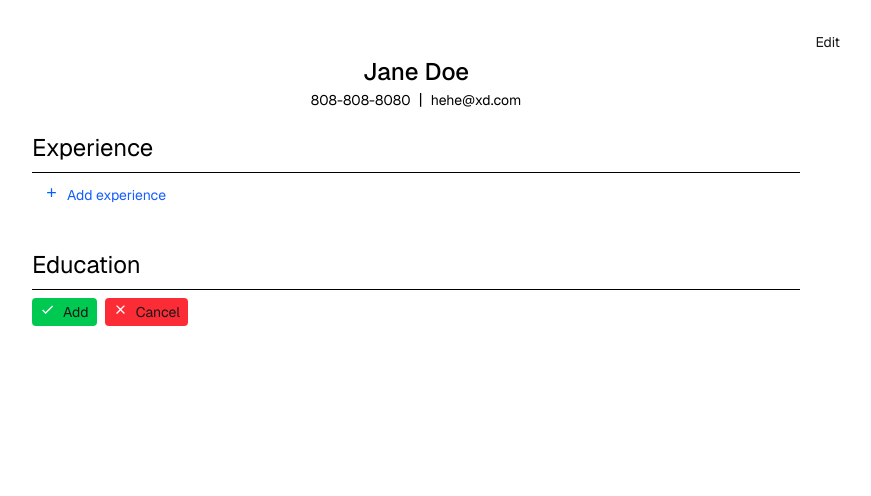
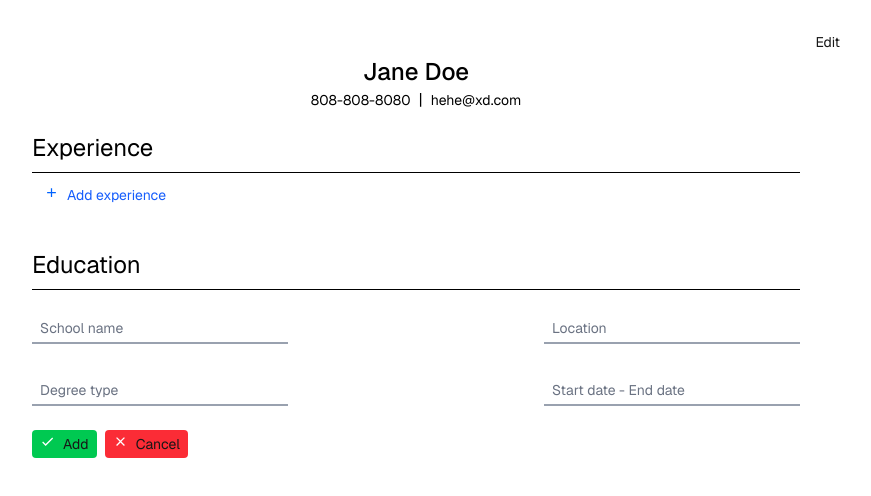
Before and after one commit to Splavacodo/cv-generator, a Next.js app: page / in a window 1280 px wide. Both pictures are taken after a click on the button "Add education". Shown: the top 496 px of the page, without its empty margins (224-1095 px from the left). Built offline with nearby package versions, Linux system fonts and the light colour scheme.

Commit message:
Added an education state within the Section component to keep track of inputs for adding an education and updated rendering logic to show input fields on add education button click

```diff
--- a/app/components/Section.tsx
+++ b/app/components/Section.tsx
@@ -20,10 +20,18 @@ export default function Section({ title, type }: { title: string, type: string})
         jobLocation: "",
         jobDescription: ""
     });
+    const [education, setEducation] = useState({
+        id: "",
+        schoolName: "",
+        schoolLocation: "",
+        degreeType: "",
+        datesOfAttendence: ""
+    })
 
     function handleIsAddingStatus(addingStatus: boolean) {
         setEditingIdx(-1);
         clearExperienceInputs();
+        // clearEducationInputs();
         setAdding(addingStatus);
     }
 
@@ -59,6 +67,34 @@ export default function Section({ title, type }: { title: string, type: string})
         setExperience({
             ...experience,
             jobDescription: event.target.value
+        });
+    }
+
+    function handleSchoolNameChange(event: React.ChangeEvent<HTMLInputElement>) {
+        setEducation({
+            ...education,
+            schoolName: event.target.value
+        });
+    }
+
+    function handleSchoolLocationChange(event: React.ChangeEvent<HTMLInputElement>) {
+        setEducation({
+            ...education,
+            schoolLocation: event.target.value
+        });
+    }
+
+    function handleDegreeTypeChange(event: React.ChangeEvent<HTMLInputElement>) {
+        setEducation({
+            ...education,
+            degreeType: event.target.value
+        });
+    }
+
+    function handleSchoolAttendenceDatesChange(event: React.ChangeEvent<HTMLInputElement>) {
+        setEducation({
+            ...education,
+            datesOfAttendence: event.target.value
         });
     }
 
@@ -117,6 +153,18 @@ export default function Section({ title, type }: { title: string, type: string})
 
         setExperience(emptyExperience);
     }
+
+    // function clearEducationInputs() {
+    //     const emptyEducation = {
+    //         id: "",
+    //         schoolName: "",
+    //         schoolLocation: "",
+    //         degreeType: "",
+    //         datesOfAttendence: ""
+    //     }
+
+    //     setEducation(emptyEducation);
+    // }
 
     {
         switch(type) {
@@ -250,6 +298,46 @@ export default function Section({ title, type }: { title: string, type: string})
                             <div></div>
                         </SectionContentList>
 
+                        {isAdding && (
+                            <div className="flex flex-col pb-4 gap-2">
+                                <div className="flex justify-between">
+                                    <Input
+                                        inputId="school-name"
+                                        inputType="text"
+                                        inputPlaceholder="School name"
+                                        onChangeHandler={handleSchoolNameChange}
+                                        inputValue={education.schoolName}
+                                    />
+
+                                    <Input
+                                        inputId="school-location"
+                                        inputType="text"
+                                        inputPlaceholder="Location"
+                                        onChangeHandler={handleSchoolLocationChange}
+                                        inputValue={education.schoolLocation}
+                                    />
+                                </div>
+
+                                <div className="flex justify-between">
+                                    <Input
+                                        inputId="degree-type"
+                                        inputType="text"
+                                        inputPlaceholder="Degree type"
+                                        onChangeHandler={handleDegreeTypeChange}
+                                        inputValue={education.degreeType}
+                                    />
+
+                                    <Input
+                                        inputId="dates-of-attendence"
+                                        inputType="text"
+                                        inputPlaceholder="Start date - End date"
+                                        onChangeHandler={handleSchoolAttendenceDatesChange}
+                                        inputValue={education.datesOfAttendence}
+                                    />
+                                </div>
+                            </div>
+                        )}
+
                         {
                             !isAdding ?
                                 <ButtonActions>
```
